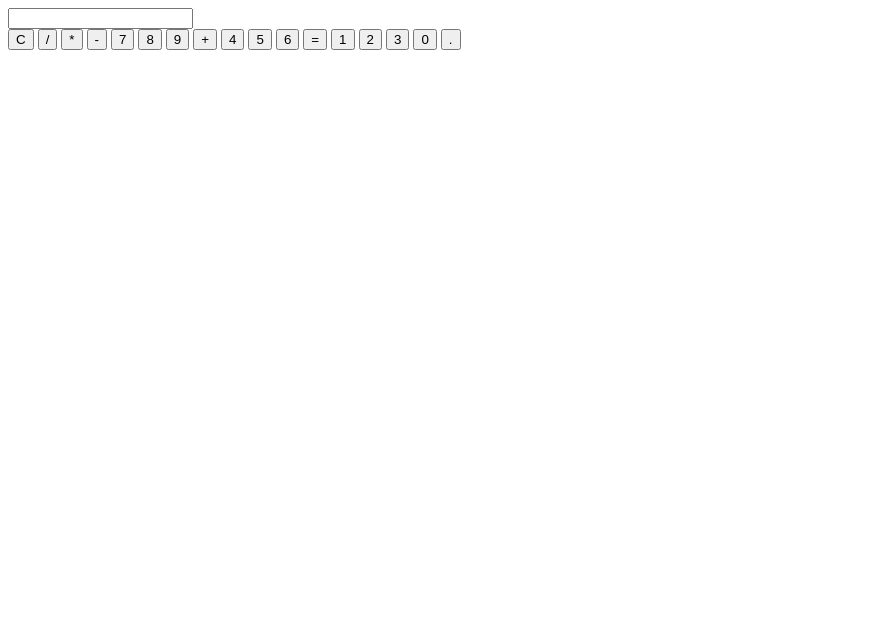
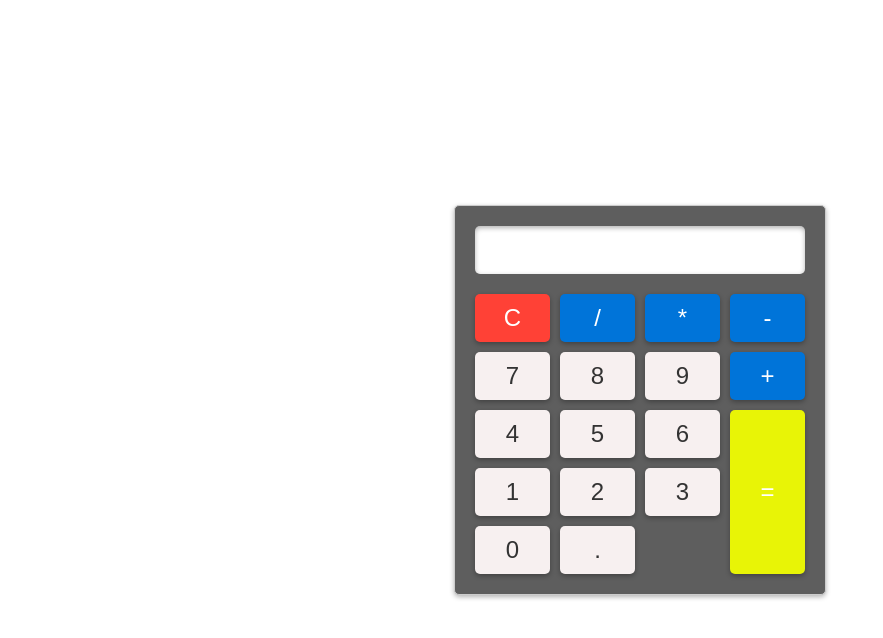
Before and after one commit to daianaadepaula/html-css-javascript-projects-2, a plain HTML site: page projects/basic-calculator/index.html in a window 1280 px wide. Shown: the whole page, without its empty margins (0-883 px from the left). Drawn offline with Linux system fonts and the light colour scheme.

Commit message:
style: styling calculator css

```diff
--- a/projects/basic-calculator/index.html
+++ b/projects/basic-calculator/index.html
@@ -10,6 +10,9 @@
 	<meta name="author" content="Daiana de Paula">
 
 	<title>Calculadora</title>
+
+	<link rel="stylesheet" href="./src/css/reset.css">
+	<link rel="stylesheet" href="./src/css/style.css">
 </head>
 
 <body>
--- /dev/null
+++ b/projects/basic-calculator/src/css/reset.css
@@ -0,0 +1,5 @@
+* {
+  margin: 0;
+  padding: 0;
+  box-sizing: border-box;
+}
--- /dev/null
+++ b/projects/basic-calculator/src/css/style.css
@@ -0,0 +1,71 @@
+body {
+  width: 100vw;
+  height: 100vh;
+  display: flex;
+  justify-content: center;
+  align-items: center;
+}
+
+.calculator {
+  background-color: #5e5e5e;
+  padding: 20px;
+  max-width: 400px;
+  margin: 0 auto;
+  border: 1px solid #ccc;
+  box-shadow: 0 2px 5px rgba(0, 0, 0, 0.3);
+  border-radius: 5px;
+  /* margin-top: 40px; */
+}
+
+#result {
+  width: 100%;
+  padding: 10px;
+  font-size: 24px;
+  border: none;
+  box-shadow: 0 2px 5px rgba(0, 0, 0, 0.3) inset;
+  border-radius: 5px;
+  outline: none;
+}
+
+.buttons {
+  display: grid;
+  grid-template-columns: repeat(4, 1fr);
+  grid-gap: 10px;
+  margin-top: 20px;
+}
+
+button {
+  padding: 10px;
+  font-size: 24px;
+  border: none;
+  box-shadow: 0 2px 5px rgba(0, 0, 0, 0.3);
+  border-radius: 5px;
+  cursor: pointer;
+	transition: background-color .3s ease;
+}
+
+button:hover {
+  /* background-color: #e5dbdb; */
+	opacity: .5;
+}
+
+.clear{
+	background-color: #ff4136;
+	color: #fff;
+}
+
+.number, .decimal{
+	background-color: #f7f0f0;
+	color: #333;
+}
+
+.operator{
+	background-color: #0074d9;
+	color: #fff;
+}
+
+.equals{
+	background-color: #e8f406;
+	grid-row: span 3;
+	color: #fff;
+}
```
